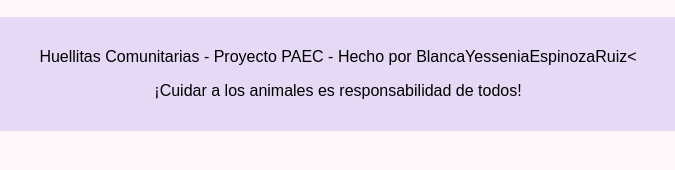
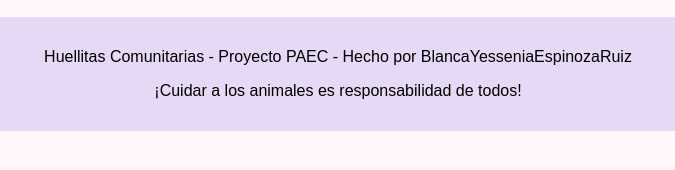
Before and after one commit to blancayessenia/proyecto_BlancaYesseniaEspinozaRuiz_5AVPG, a plain HTML site: page index.html in a window 1280 px wide. Shown: the part 606-776 px from the top of the page, 302-977 px from the left. Drawn offline with Linux system fonts and the light colour scheme.

Commit message:
modifique index

```diff
--- a/index.html
+++ b/index.html
@@ -67,7 +67,7 @@
     </main>
 
     <footer>
-        <p>Huellitas Comunitarias - Proyecto PAEC - Hecho por BlancaYesseniaEspinozaRuiz<</p>
+        <p>Huellitas Comunitarias - Proyecto PAEC - Hecho por BlancaYesseniaEspinozaRuiz</p>
         <p>¡Cuidar a los animales es responsabilidad de todos!</p>
     </footer>
 
```
